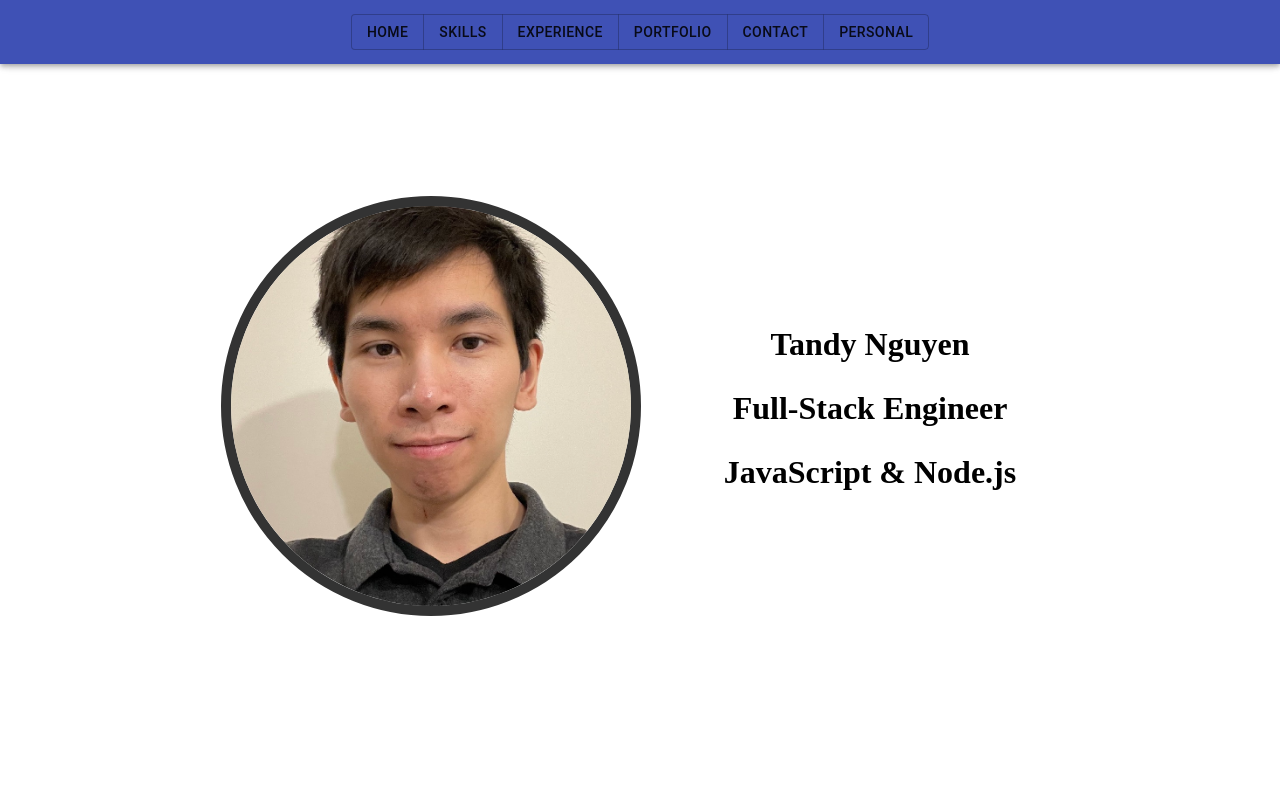
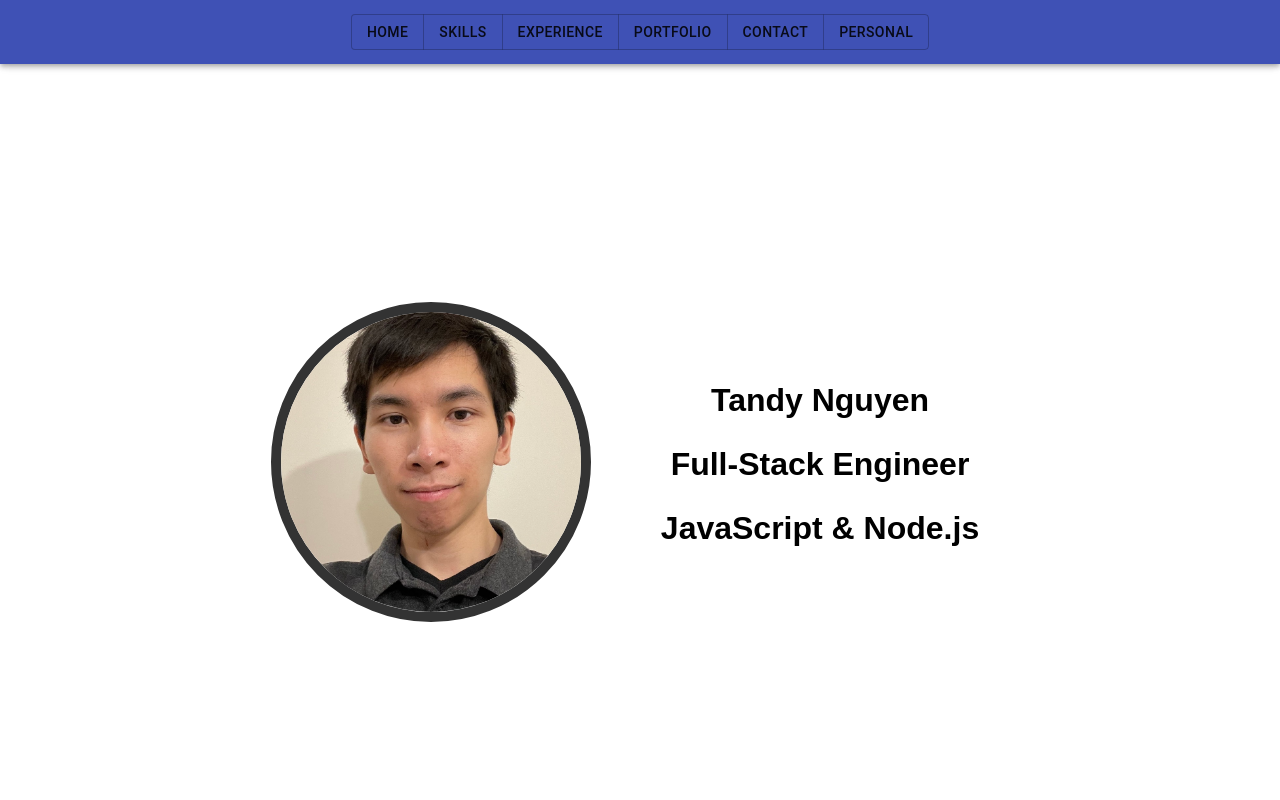
Before and after one commit to TandyN/my-website, a React app: page / in a window 1280 px wide. Shown: the top 800 px of the page. Built offline with nearby package versions, Linux system fonts and the light colour scheme.

Commit message:
Adjust home page size

```diff
--- a/src/components/App.jsx
+++ b/src/components/App.jsx
@@ -1,5 +1,6 @@
 import React from 'react';
 import Container from '@material-ui/core/Container';
+import Box from '@material-ui/core/Box';
 import { makeStyles } from '@material-ui/core/styles';
 import MenuBar from './MenuBar';
 import SectionHome from './SectionHome';
@@ -11,7 +12,9 @@ import SectionPersonal from './SectionPersonal';
 
 const appBox = makeStyles({
   root: {
-    backgroundColor: '#333',
+    fontFamily: 'sans-serif',
+    height: '100%',
+    marginTop: '64px',
   }
 });
 
@@ -25,6 +28,7 @@ const App = () => {
   return (
     <Container
       maxWidth="xl"
+      className={appBoxClass.root}
     >
       <MenuBar hanldeMenuBarClick={hanldeMenuBarClick} />
       <SectionHome />
--- a/src/components/SectionHome/HomePicture.jsx
+++ b/src/components/SectionHome/HomePicture.jsx
@@ -4,7 +4,7 @@ import { makeStyles } from '@material-ui/core/styles';
 
 import ImageSelf from '../../../images/me.jpg';
 
-const styledImg = makeStyles({
+const styledImg = makeStyles((theme) => ({
   root: {
     borderColor: '#333',
     borderRadius: 360,
@@ -12,12 +12,12 @@ const styledImg = makeStyles({
     borderWidth: '10px',
     height: '300px',
     width: '300px',
-    '@media (min-width:1150px)': {
-      height: '400px',
-      width: '400px',
+    [theme.breakpoints.down('sm')]: {
+      height: '250px',
+      width: '250px',
     },
   }
-});
+}));
 
 const HomePicture = () => {
   const styledImgClass = styledImg();
--- a/src/components/SectionHome/index.jsx
+++ b/src/components/SectionHome/index.jsx
@@ -5,15 +5,11 @@ import HomeAboutMeSmall from './HomeAboutMeSmall';
 import HomeAboutMeLarge from './HomeAboutMeLarge';
 import HomePicture from './HomePicture';
 
-const styledWrapper = makeStyles((theme) => ({
+const styledWrapper = makeStyles({
   root: {
     height: '100%',
-    [theme.breakpoints.down('sm')]: {
-    },
-    [theme.breakpoints.up('md')]: {
-    }
   }
-}));
+});
 
 const SectionHome = () => {
   const styledWrapperClass = styledWrapper();
```
